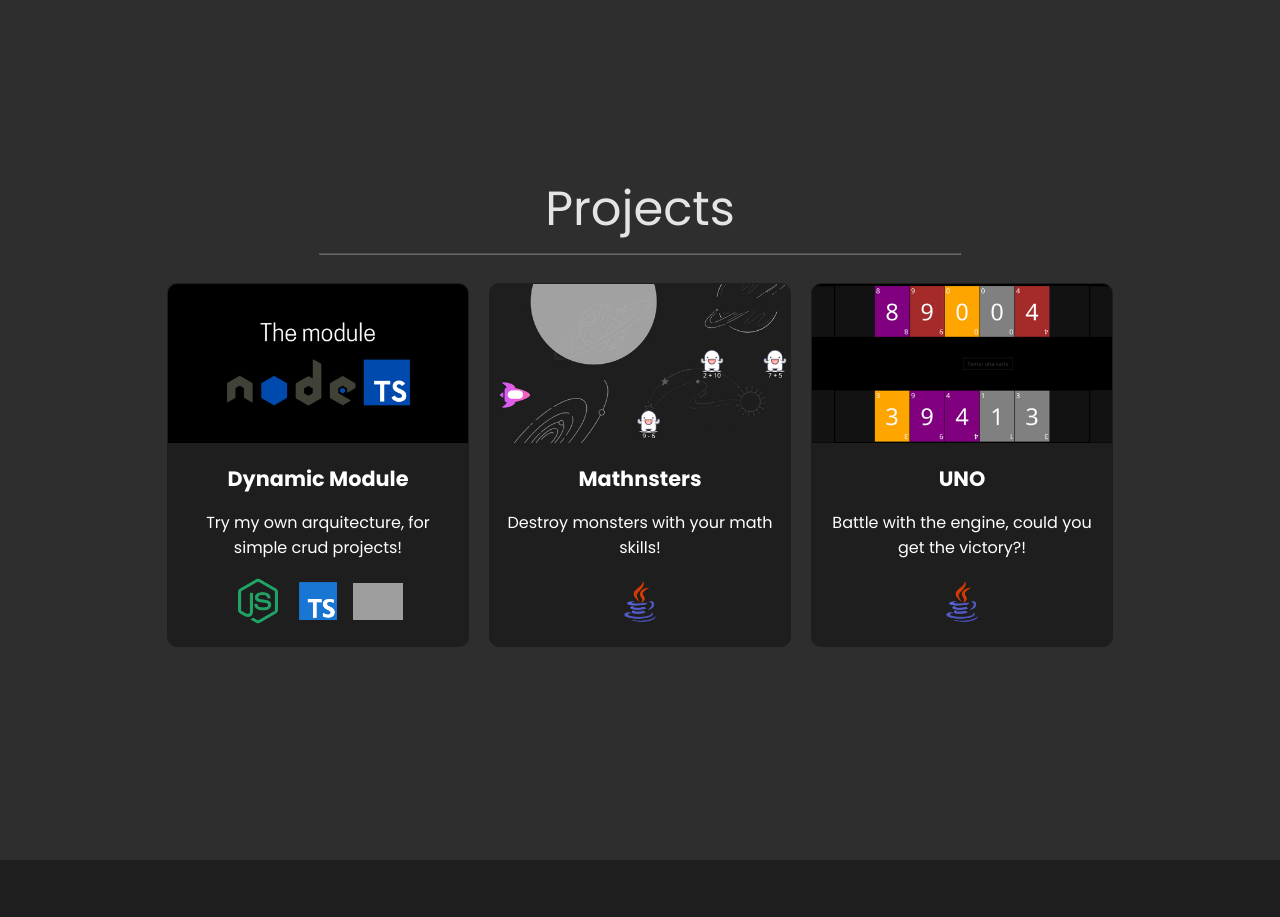
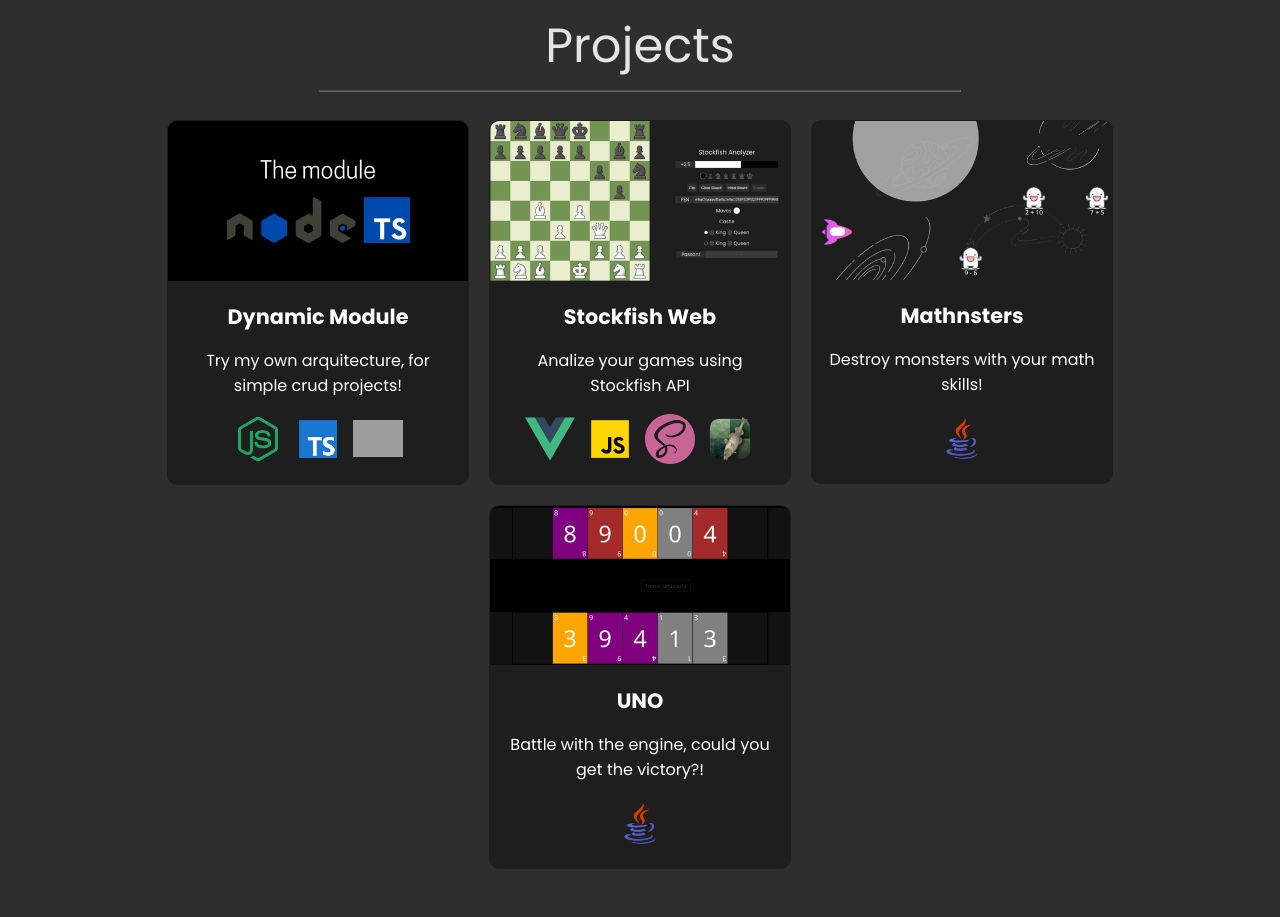
Before and after one commit to ChristopherSF/ChristopherSF.github.io, a React (Vite) app: page / in a window 1280 px wide. Shown: the part 2500-3417 px from the top of the page. Built offline with nearby package versions, Linux system fonts and the light colour scheme; grey boxes are pictures that could not be loaded; a web font is replaced by a local one.

Commit message:
UPDATE PROJECTS

```diff
--- a/src/components/sections/projects/projects.components.jsx
+++ b/src/components/sections/projects/projects.components.jsx
@@ -11,6 +11,15 @@ function Projects() {
             technologies: ['nodejs','ts','bash'],
             link: 'https://github.com/redfieldfire/SWISS_MANAGER_NODE_TS',
             github: true,
+            has_gif: false
+        },
+        {
+            preview: 'stockfishweb',
+            name: 'Stockfish Web',
+            description: 'Analize your games using Stockfish API',
+            technologies: ['vue', 'js', 'scss', 'stockfishapi'],
+            link: 'https://christophersf.github.io/chess/',
+            github: false,
             has_gif: false
         },
         {
```
Also changed, not shown: public/lang-frameworks-background/stockfishapi.png (added), public/previews/stockfishweb.png (added), 1 other file (tests, documents, lock files or other folders).
